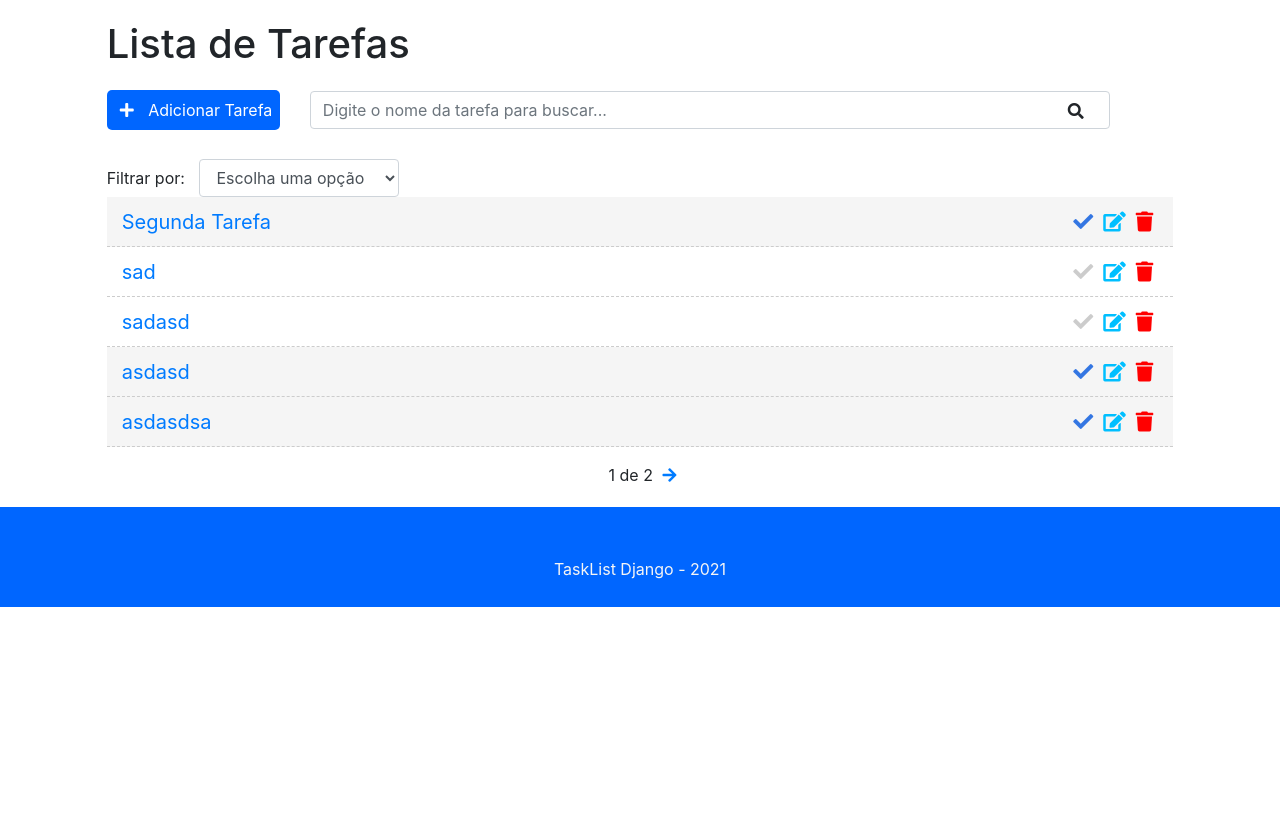
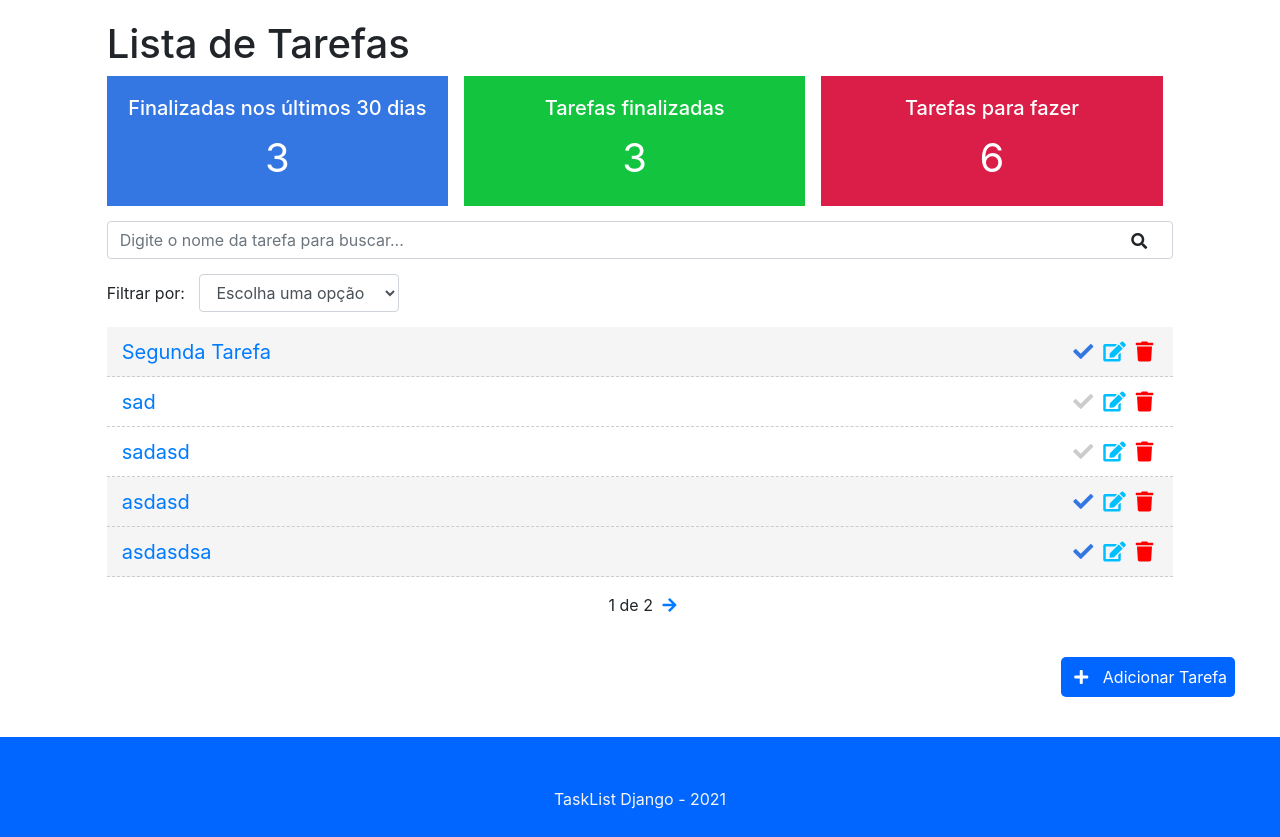
Before and after one commit to LucasHollas/Curso-Tasklist-Django-matheusbattisti, a Django app: page / in a window 1280 px wide. Shown: the part 60-897 px from the top of the page. Before the commit the page ends 667 px from the top, so only its background shows below. Run offline with Django 3.2, Linux system fonts and the light colour scheme; a user stored in the database is signed in; data comes from the database, SQL or seed files in the repository; both versions use the stored data as it was after the commit; some libraries are stand-ins or nearby versions.

Commit message:
user dashboard update

```diff
--- a/project/app/static/css/styles.css
+++ b/project/app/static/css/styles.css
@@ -51,6 +51,7 @@
 
 #add-link {
    text-decoration: none;
+   margin: 20px;
 }
 
 .add-div {
@@ -68,6 +69,52 @@
     color: white;
     margin-right: 10px;
     margin-left: 5px;
+}
+
+/* dashboard */
+
+.dashboard {
+    padding: 0;
+    width: 100%;
+    display: block;
+}
+
+.dashboard h4 {
+    font-size: 20px;
+}
+
+.dashboard span {
+    font-size: 40px;
+    display: block;
+    width: 100%;
+}
+
+.dashboard-box {
+    float: left;
+    background-color: #DFDFDF;
+    color: #FFF;
+    padding: 20px;
+    box-sizing: border-box;
+    height: 130px;
+    width: 32%;
+    text-align: center;
+}
+
+.dashboard-box:nth-child(2) {
+    margin-left: 1.5%;
+    margin-right: 1.5%;
+}
+
+#dashboard-lastdays {
+    background-color: #3476e2;
+}
+
+#dashboard-done {
+    background-color: #13c43f;
+}
+
+#dashboard-doing {
+    background-color: #db1e47;
 }
 
 /* Search */
@@ -126,6 +173,7 @@
 footer {
     background-color: rgb(0, 102, 255);
     height: 100px;
+    margin-top: 20px;
 }
 
 footer p {
--- a/project/app/templates/app/list.html
+++ b/project/app/templates/app/list.html
@@ -6,25 +6,35 @@
 
 <div class="offset-1 col-10 list-div">
     <h1>Lista de Tarefas</h1>
-    <a id="add-link" href="newtask/">
-        <div class="add-div">
-            <i class="fas fa-plus"></i> Adicionar Tarefa
+    <div class="container dashboard">
+        <div class="col-4 dashboard-box" id="dashboard-lastdays">
+            <h4>Finalizadas nos últimos 30 dias</h4>
+            <span>{{ tasksrecently }}</span>
         </div>
-    </a>
-    <div class="col-9 search-div">
+        <div class="col-4 dashboard-box" id="dashboard-done">
+            <h4>Tarefas finalizadas</h4>
+            <span>{{ tasksdone }}</span>
+        </div>
+        <div class="col-4 dashboard-box" id="dashboard-doing">
+            <h4>Tarefas para fazer</h4>
+            <span>{{ tasksdoing }}</span>
+        </div>
+    </div>
+    <div class="col-12 search-div">
         <form method="GET" id="search-form">
             <input class="form-control" type="text" id="search" name="search" placeholder="Digite o nome da tarefa para buscar..." value="{{ request.GET.search }}">
             <i class="fas fa-search" id="search-btn"></i>
         </form>
     </div>
 
-    <div class="col-12 filter-div"></div>
+    <div class="col-12 filter-div">
         <span>Filtrar por:</span>
         <select name="filter" id="filter" class="form-control">
             <option value="">Escolha uma opção</option>
             <option value="done">Tarefas concluídas</option>
             <option value="doing">Tarefas a fazer</option>
         </select>
+    </div>
     {% if messages %}
     <ul class="messages">
         {% for message in messages %}
@@ -66,6 +76,13 @@
     </span>
 </div>
 </div>
+<div class="d-grid gap-2 d-md-flex justify-content-md-end">
+<a id="add-link" href="newtask/">
+    <div class="add-div">
+        <i class="fas fa-plus"></i> Adicionar Tarefa
+    </div>
+</a>
+</div>
 
 
 
--- a/project/app/views.py
+++ b/project/app/views.py
@@ -4,6 +4,7 @@ from django.http import HttpResponse
 from django.contrib import messages
 from django.core.paginator import Paginator
 from django.contrib.auth.decorators import login_required
+import datetime
 
 from .models import Task
 from .forms import TaskForm
@@ -18,6 +19,9 @@ def taskList(request):
 
     search = request.GET.get('search')
     filter = request.GET.get('filter')
+    tasksDoneRecently = Task.objects.filter(done = 'done', updated_at__gt=datetime.datetime.now()-datetime.timedelta(days=30), user=request.user).count()
+    taskDone = Task.objects.filter(done = 'done', user=request.user).count()
+    taskDoing = Task.objects.filter(done = 'doing', user=request.user).count()
 
     if search:
 
@@ -37,7 +41,7 @@ def taskList(request):
 
         tasks = paginator.get_page(page)
 
-    return render(request, 'app/list.html', {'tasks': tasks})
+    return render(request, 'app/list.html', {'tasks': tasks, 'tasksrecently': tasksDoneRecently, 'tasksdone': taskDone, 'tasksdoing': taskDoing})
 
 @login_required
 def newTask(request):
```
Also changed, not shown: project/db.sqlite3.
